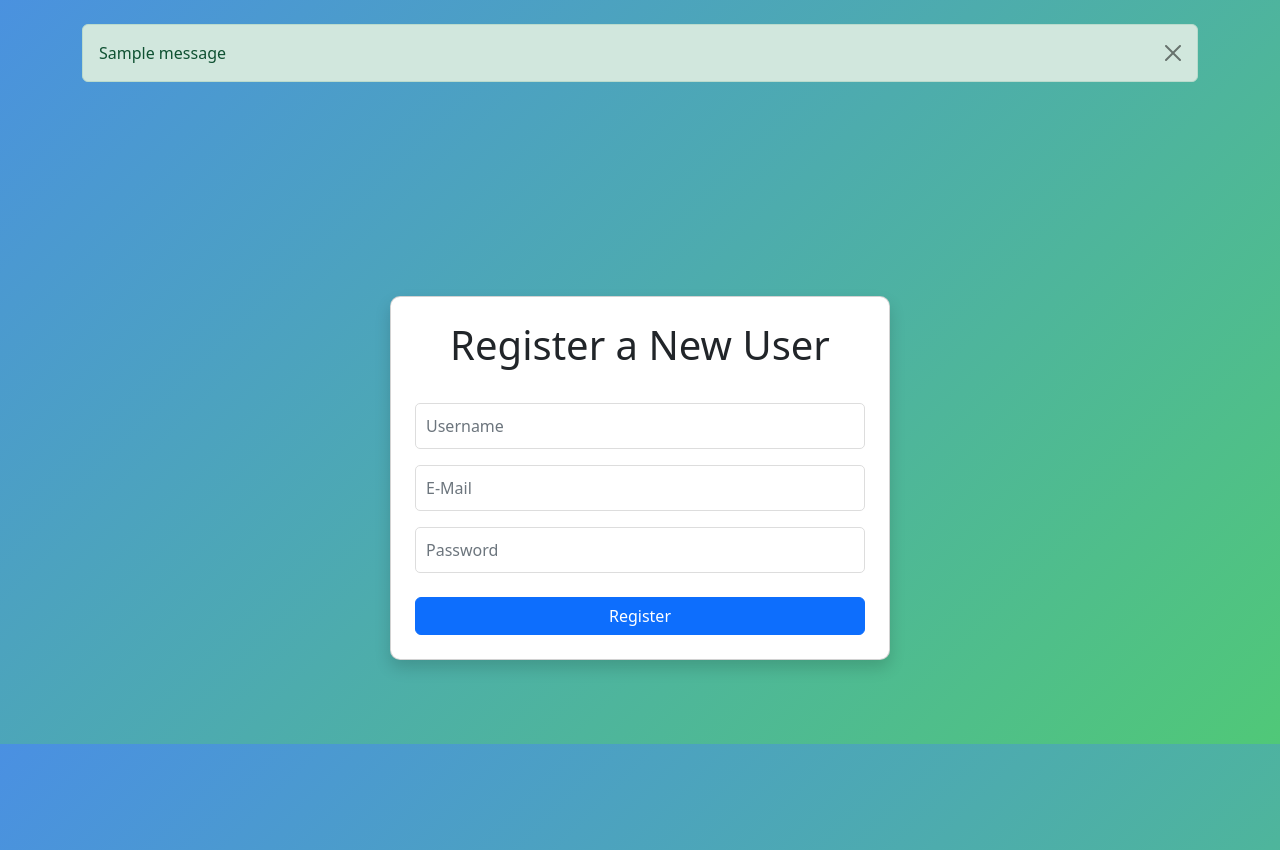
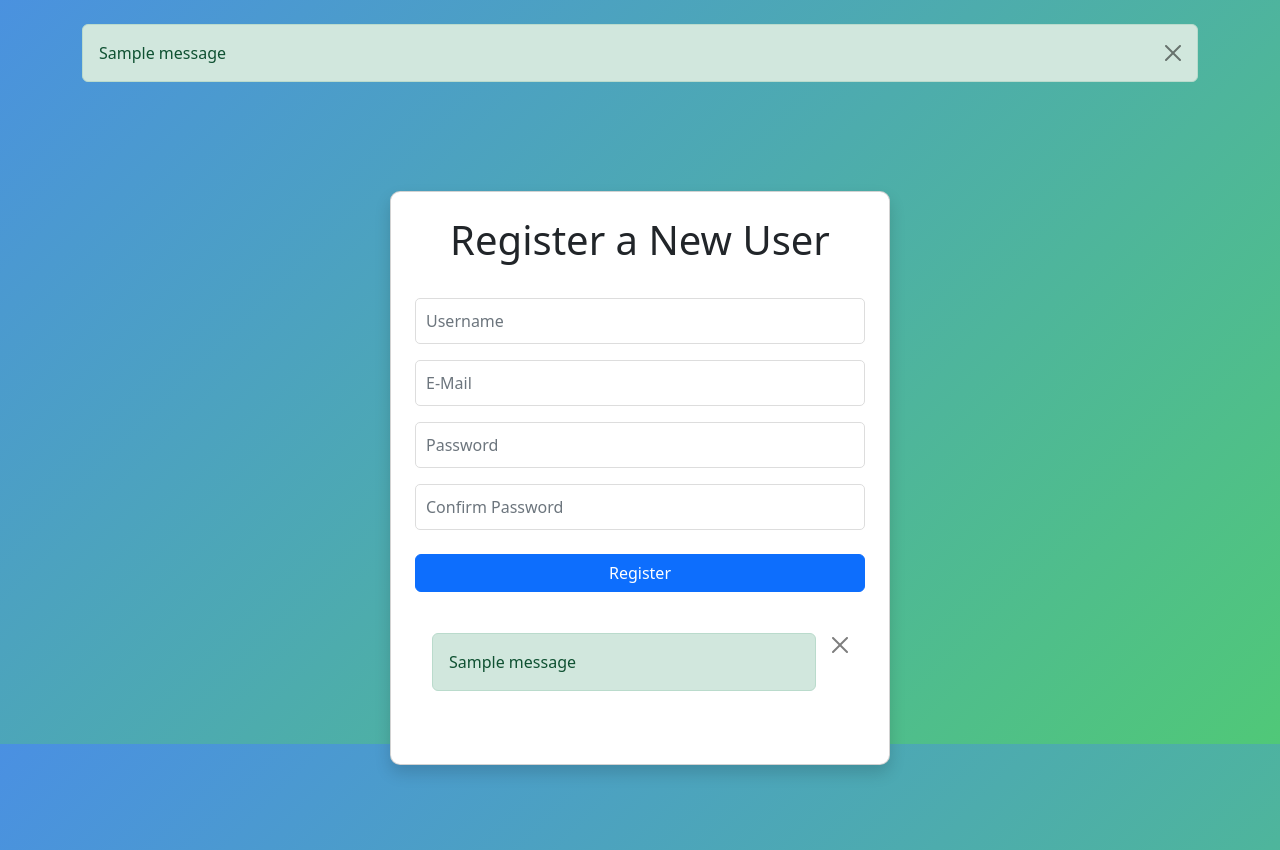
Before and after one commit to ItzBerkPower/Flask-Tournament-Creator, a Flask app: page /register in a window 1280 px wide. Shown: the part 56-906 px from the top of the page. Run offline with Flask 3, Linux system fonts and the light colour scheme; tables that the repository leaves empty hold one stand-in row (values such as "Sample post"); one stand-in notice (Sample message) is shown.

Commit message:
Cannot register an already existing user now, also used more secure registration method using WTForms, protecting against CSRF

```diff
--- a/database.py
+++ b/database.py
@@ -3,10 +3,14 @@
 
 from flask import Flask, render_template , request, redirect, url_for, flash, session # Import Flask and render_template for handling requests and rendering HTML templates
 import os # Import os module to handle file paths
-import sqlite3 # Import sqlite3 for database handling
+from sqlite3 import IntegrityError # Import sqlite3 for database handling
 from werkzeug.security import generate_password_hash, check_password_hash # For passwords
 from models import init_db, get_db # All the models for databse
 from datetime import datetime
+
+from flask_wtf import FlaskForm
+from wtforms import StringField, EmailField, PasswordField, SubmitField
+from wtforms.validators import DataRequired, Email, EqualTo
 
 app = Flask(__name__)  # Initialize the Flask application
 
@@ -14,26 +18,45 @@ app = Flask(__name__)  # Initialize the Flask application
 app.secret_key = 'berkay'  # Replace 'your_secret_key' with a random string
 
 
+class RegisterForm(FlaskForm):
+    username = StringField('Username', validators=[DataRequired()])
+    email = EmailField('Email', validators=[DataRequired(), Email()])
+    password = PasswordField('Password', validators=[DataRequired()])
+    confirm_password = PasswordField('Confirm Password', validators=[DataRequired(), EqualTo('password', message='Passwords must match')])
+    submit = SubmitField('Register')
+
 @app.route('/register', methods=['GET', 'POST'])
 def register():
-    if request.method == 'POST':
-        username = request.form['username']
-        email = request.form['email']
-        password = request.form['password']
+    form = RegisterForm()
+
+    if form.validate_on_submit():
+        username = form.username.data
+        email = form.email.data
+        password = form.password.data
         password_hash = generate_password_hash(password)
 
         conn = get_db()
         cursor = conn.cursor()
 
-        cursor.execute('INSERT INTO user (username, email, password_hash) VALUES (?, ?, ?)',
-                        (username, email, password_hash))
+        try:
+            # Insert into the database
+            cursor.execute('INSERT INTO user (username, email, password_hash) VALUES (?, ?, ?)',
+                           (username, email, password_hash))
+            conn.commit()
+            flash('Registration successful! You can now log in.', 'success')
+            return redirect(url_for('index'))
 
-        conn.commit()
-        conn.close()
 
-        return redirect(url_for('index'))
+        except IntegrityError:
+            # Handle duplicate username or email
+            flash('An account with that username or email already exists.', 'danger')
+            conn.rollback()
 
-    return render_template('register.html')
+        finally:
+            conn.close()
+
+    return render_template('register.html', form=form)
+
 
 @app.route('/login', methods=['GET', 'POST'])
 def login():
--- a/templates/register.html
+++ b/templates/register.html
@@ -62,17 +62,51 @@
 
             <!-- Registration Form -->
             <form method="POST" action="{{ url_for('register') }}">
+                {{ form.hidden_tag() }}
+
                 <div class="form-group mb-3">
-                    <input type="text" name="username" class="form-control" placeholder="Username" required>
+                    {{ form.username(class="form-control", placeholder="Username") }}
+                    {% if form.username.errors %}
+                        <small class="text-danger">{{ form.username.errors[0] }}</small>
+                    {% endif %}
                 </div>
+
                 <div class="form-group mb-3">
-                    <input type="email" name="email" class="form-control" placeholder="E-Mail" required>
+                    {{ form.email(class="form-control", placeholder="E-Mail") }}
+                    {% if form.email.errors %}
+                        <small class="text-danger">{{ form.email.errors[0] }}</small>
+                    {% endif %}
                 </div>
+
+                <div class="form-group mb-3">
+                    {{ form.password(class="form-control", placeholder="Password") }}
+                    {% if form.password.errors %}
+                        <small class="text-danger">{{ form.password.errors[0] }}</small>
+                    {% endif %}
+                </div>
+
                 <div class="form-group mb-4">
-                    <input type="password" name="password" class="form-control" placeholder="Password" required>
+                    {{ form.confirm_password(class="form-control", placeholder="Confirm Password") }}
+                    {% if form.confirm_password.errors %}
+                        <small class="text-danger">{{ form.confirm_password.errors[0] }}</small>
+                    {% endif %}
                 </div>
-                <button type="submit" class="btn btn-primary w-100">Register</button>
+
+                {{ form.submit(class="btn btn-primary w-100") }}
             </form>
+
+            {% with messages = get_flashed_messages(with_categories=true) %}
+                {% if messages %}
+                    <div class="alert alert-dismissible fade show mt-4" role="alert">
+                        {% for category, message in messages %}
+                            <div class="alert alert-{{ category }}" role="alert">
+                                {{ message }}
+                            </div>
+                        {% endfor %}
+                        <button type="button" class="btn-close" data-bs-dismiss="alert" aria-label="Close"></button>
+                    </div>
+                {% endif %}
+            {% endwith %}
         </div>
     </div>
 {% endblock %}
```
Also changed, not shown: datah.db.
